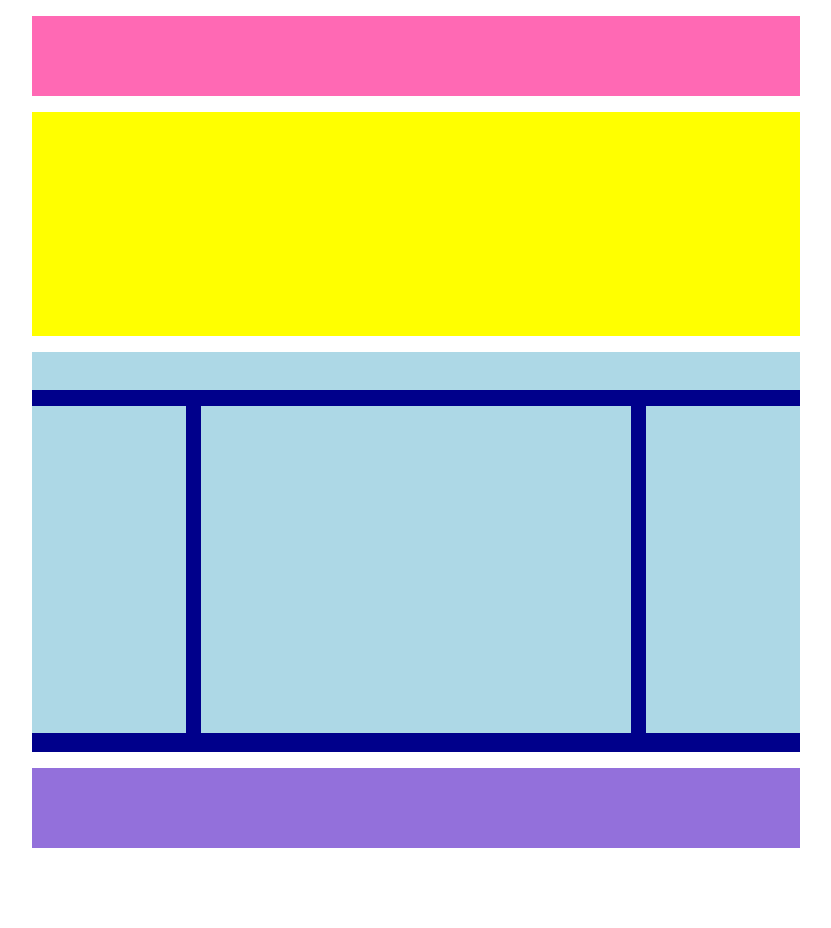
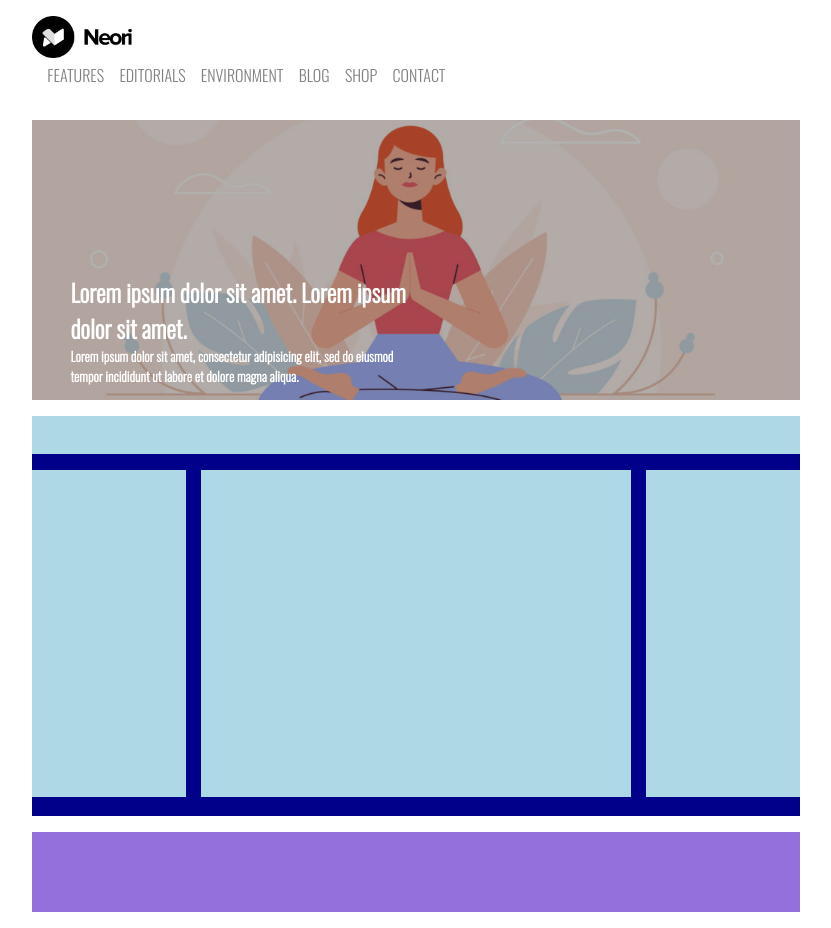
Before and after one commit to MarcoMihajlovic/htmlcss-wp, a plain HTML site: page index.html in a window 1280 px wide. Shown: the whole page, without its empty margins (224-1055 px from the left). Before the commit the page ends 864 px from the top, so only its background shows below. Drawn offline with nearby package versions, Linux system fonts and the light colour scheme.

Commit message:
Header
Header completato

```diff
--- a/css/style.css
+++ b/css/style.css
@@ -2,6 +2,16 @@
   margin: 0;
   padding: 0;
   box-sizing: border-box;
+}
+
+body {
+  font-family: 'Oswald', sans-serif;
+}
+
+.clearfix::after {
+  content: "";
+  display: table;
+  clear: both;
 }
 
 main {
@@ -18,6 +28,17 @@ main .container::after {
   clear: both;
 }
 
+ul {
+  list-style: none;
+}
+
+ul li {
+  margin-left: 2%;
+  display: inline-block;
+  float: left;
+  color: grey;
+}
+
 footer {
   width: 100%;
   height: 10vh;
@@ -25,6 +46,11 @@ footer {
   margin-top: 2vh;
   margin-bottom: 2vh;
   float: left;
+}
+
+.logo {
+  float: none;
+  width: 13%;
 }
 
 .center {
@@ -37,23 +63,40 @@ footer {
   height: 100%;
 }
 
-/* .container::after {
-  content: "";
-  display: table;
-  clear: both;
-} */
-
 .slot1 {
-  background-color: hotpink;
   width: 100%;
-  height: 10vh;
+  height: 11vh;
 }
 
 .slot2 {
-  background-color: yellow;
   width: 100%;
-  height: 28vh;
+  height: 35vh;
+  background-image: url(../img/banner.jpg);
+  background-repeat: no-repeat;
+  background-size: cover;
+  background-position: center center;
   margin-top: 2vh;
+  position: relative;
+}
+
+.overlay {
+  position: absolute;
+  width: 100%;
+  height: 100%;
+  top: 0;
+  bottom: 0;
+  right: 0;
+  left: 0;
+  background-color: rgba(0, 0, 0, 0.3);
+}
+
+.text{
+  color: white;
+  width: 45%;
+  position: absolute;
+  bottom: 5%;
+  left: 5%;
+  overflow: hidden;
 }
 
 .header_main {
--- a/index.html
+++ b/index.html
@@ -3,14 +3,32 @@
   <head>
     <meta charset="utf-8">
     <link rel="stylesheet" href="css/style.css">
+    <link rel="preconnect" href="https://fonts.gstatic.com">
+<link href="https://fonts.googleapis.com/css2?family=Oswald:wght@300&display=swap" rel="stylesheet">
     <title>struttura</title>
   </head>
   <body>
     <div class="center">
       <!-- Inizio Header -->
       <header>
-        <div class="slot1"></div>
-        <div class="slot2"></div>
+        <div class="slot1">
+          <img class="logo" src="img/logo.png" alt="logo">
+          <ul>
+          <li>FEATURES</li>
+          <li>EDITORIALS</li>
+          <li>ENVIRONMENT</li>
+          <li>BLOG</li>
+          <li>SHOP</li>
+          <li>CONTACT</li>
+          </ul>
+        </div>
+        <div class="slot2">
+          <div class="overlay"></div>
+          <div class="text">
+            <h2>Lorem ipsum dolor sit amet. Lorem ipsum dolor sit amet.</h2>
+            <h5>Lorem ipsum dolor sit amet, consectetur adipisicing elit, sed do eiusmod tempor incididunt ut labore et dolore magna aliqua.</h5>
+          </div>
+        </div>
       </header>
       <!-- Fine Header -->
 
```
